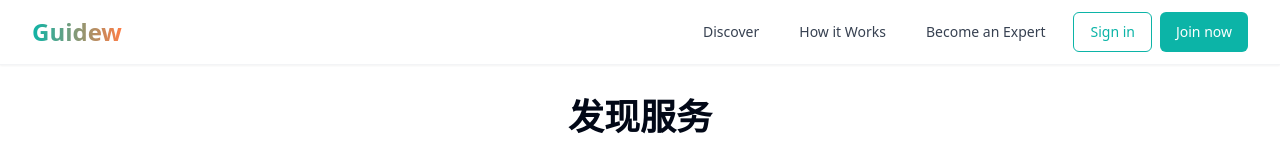
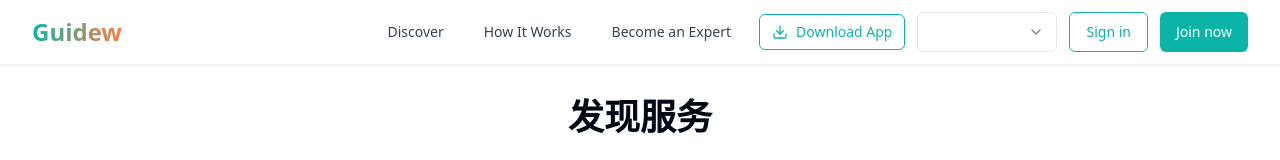
Before and after one commit to Guidew-Developer/Guidw-Web, a React (Vite) app: page /discover in a window 1280 px wide. Shown: the top 160 px of the page. Built offline with nearby package versions, Linux system fonts and the light colour scheme.

Commit message:
feat: Add language switcher and download module
Add a language switcher component to the navbar.
Add a download module to recommend users to use Guidew on their phones.

```diff
--- a/src/components/Navbar.tsx
+++ b/src/components/Navbar.tsx
@@ -1,10 +1,14 @@
+
 import { useState } from "react";
 import { Link } from "react-router-dom";
 import { Button } from "@/components/ui/button";
-import { Menu, X } from "lucide-react";
+import { Menu, X, Download } from "lucide-react";
+import { useTranslation } from "react-i18next";
+import LanguageSwitcher from "./LanguageSwitcher";
 
 const Navbar = () => {
   const [isMenuOpen, setIsMenuOpen] = useState(false);
+  const { t } = useTranslation();
 
   return (
     <nav className="sticky top-0 z-50 bg-white/80 backdrop-blur-md border-b border-gray-100 shadow-sm">
@@ -18,15 +22,26 @@ const Navbar = () => {
 
           <div className="hidden md:flex items-center space-x-4">
             <Link to="/discover" className="px-3 py-2 rounded-md text-sm font-medium text-gray-700 hover:text-brand-teal transition-colors">
-              Discover
+              {t('nav.discover')}
             </Link>
             <Link to="/how-it-works" className="px-3 py-2 rounded-md text-sm font-medium text-gray-700 hover:text-brand-teal transition-colors">
-              How it Works
+              {t('nav.howItWorks')}
             </Link>
             <Link to="/become-expert" className="px-3 py-2 rounded-md text-sm font-medium text-gray-700 hover:text-brand-teal transition-colors">
-              Become an Expert
+              {t('nav.becomeExpert')}
             </Link>
-            <div className="ml-4 flex items-center space-x-2">
+
+            <div className="ml-4 flex items-center space-x-3">
+              <Button
+                variant="outline"
+                size="sm"
+                className="flex items-center gap-2 border-brand-teal text-brand-teal hover:bg-brand-teal hover:text-white"
+                onClick={() => window.open('https://apps.apple.com/app/guidew', '_blank')}
+              >
+                <Download size={16} />
+                Download App
+              </Button>
+              <LanguageSwitcher />
               <Button variant="outline" className="border-brand-teal text-brand-teal hover:bg-brand-teal hover:text-white">
                 Sign in
               </Button>
@@ -36,7 +51,8 @@ const Navbar = () => {
             </div>
           </div>
 
-          <div className="flex md:hidden items-center">
+          <div className="flex md:hidden items-center space-x-3">
+            <LanguageSwitcher />
             <button
               type="button"
               className="inline-flex items-center justify-center p-2 rounded-md text-gray-400 hover:text-gray-500 hover:bg-gray-100 focus:outline-none"
@@ -49,7 +65,7 @@ const Navbar = () => {
         </div>
       </div>
 
-      {/* Mobile menu, show/hide based on menu state */}
+      {/* Mobile menu */}
       {isMenuOpen && (
         <div className="md:hidden bg-white shadow-lg rounded-b-lg">
           <div className="px-2 pt-2 pb-3 space-y-1 sm:px-3">
@@ -58,22 +74,31 @@ const Navbar = () => {
               className="block px-3 py-2 rounded-md text-base font-medium text-gray-700 hover:text-brand-teal hover:bg-gray-50"
               onClick={() => setIsMenuOpen(false)}
             >
-              Discover
+              {t('nav.discover')}
             </Link>
             <Link
               to="/how-it-works"
               className="block px-3 py-2 rounded-md text-base font-medium text-gray-700 hover:text-brand-teal hover:bg-gray-50"
               onClick={() => setIsMenuOpen(false)}
             >
-              How it Works
+              {t('nav.howItWorks')}
             </Link>
             <Link
               to="/become-expert"
               className="block px-3 py-2 rounded-md text-base font-medium text-gray-700 hover:text-brand-teal hover:bg-gray-50"
               onClick={() => setIsMenuOpen(false)}
             >
-              Become an Expert
+              {t('nav.becomeExpert')}
             </Link>
+            <Button
+              variant="outline"
+              size="sm"
+              className="w-full mt-2 flex items-center justify-center gap-2 border-brand-teal text-brand-teal hover:bg-brand-teal hover:text-white"
+              onClick={() => window.open('https://apps.apple.com/app/guidew', '_blank')}
+            >
+              <Download size={16} />
+              Download App
+            </Button>
           </div>
           <div className="pt-4 pb-3 border-t border-gray-200">
             <div className="flex items-center px-5">
--- a/src/i18n/locales/en.json
+++ b/src/i18n/locales/en.json
@@ -1,9 +1,9 @@
-
 {
   "nav": {
     "discover": "Discover",
     "howItWorks": "How It Works",
-    "becomeExpert": "Become an Expert"
+    "becomeExpert": "Become an Expert",
+    "downloadApp": "Download App"
   },
   "search": {
     "placeholder": "Search services, experts, or locations..."
--- a/src/i18n/locales/es.json
+++ b/src/i18n/locales/es.json
@@ -1,9 +1,9 @@
-
 {
   "nav": {
     "discover": "Descubrir",
     "howItWorks": "Cómo Funciona",
-    "becomeExpert": "Conviértete en Experto"
+    "becomeExpert": "Conviértete en Experto",
+    "downloadApp": "Descargar App"
   },
   "search": {
     "placeholder": "Buscar servicios, expertos o ubicaciones..."
--- a/src/i18n/locales/fr.json
+++ b/src/i18n/locales/fr.json
@@ -1,9 +1,9 @@
-
 {
   "nav": {
     "discover": "Découvrir",
     "howItWorks": "Comment ça Marche",
-    "becomeExpert": "Devenir Expert"
+    "becomeExpert": "Devenir Expert",
+    "downloadApp": "Télécharger l'App"
   },
   "search": {
     "placeholder": "Rechercher des services, experts ou lieux..."
--- a/src/i18n/locales/he.json
+++ b/src/i18n/locales/he.json
@@ -1,9 +1,9 @@
-
 {
   "nav": {
     "discover": "גלה",
     "howItWorks": "איך זה עובד",
-    "becomeExpert": "הפוך למומחה"
+    "becomeExpert": "הפוך למומחה",
+    "downloadApp": "הורד את האפליקציה"
   },
   "search": {
     "placeholder": "חפש שירותים, מומחים או מיקומים..."
--- a/src/i18n/locales/pt.json
+++ b/src/i18n/locales/pt.json
@@ -1,9 +1,9 @@
-
 {
   "nav": {
     "discover": "Descobrir",
     "howItWorks": "Como Funciona",
-    "becomeExpert": "Torne-se um Especialista"
+    "becomeExpert": "Torne-se um Especialista",
+    "downloadApp": "Baixar App"
   },
   "search": {
     "placeholder": "Pesquisar serviços, especialistas ou locais..."
--- a/src/i18n/locales/zh.json
+++ b/src/i18n/locales/zh.json
@@ -1,9 +1,9 @@
-
 {
   "nav": {
     "discover": "发现",
     "howItWorks": "使用指南",
-    "becomeExpert": "成为专家"
+    "becomeExpert": "成为专家",
+    "downloadApp": "下载应用"
   },
   "search": {
     "placeholder": "搜索服务、专家或地点..."
```
